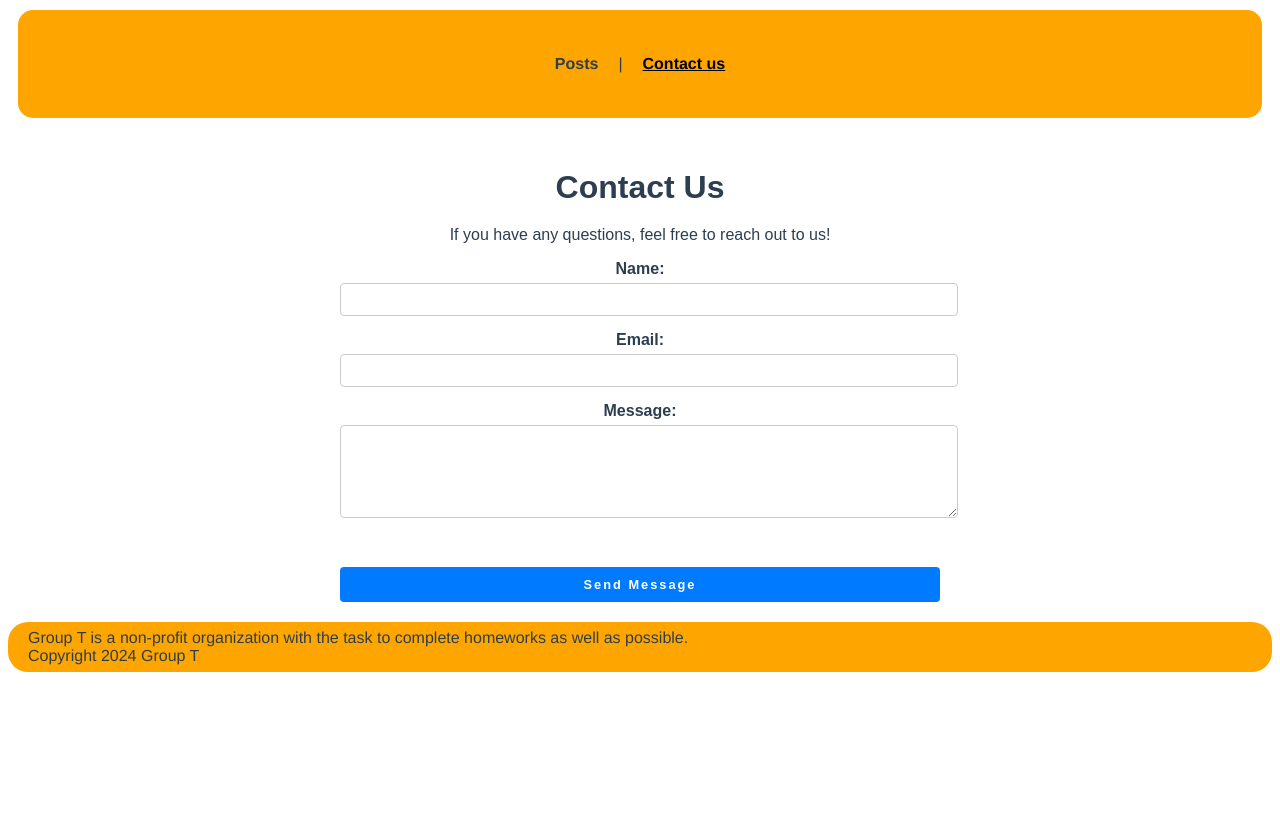
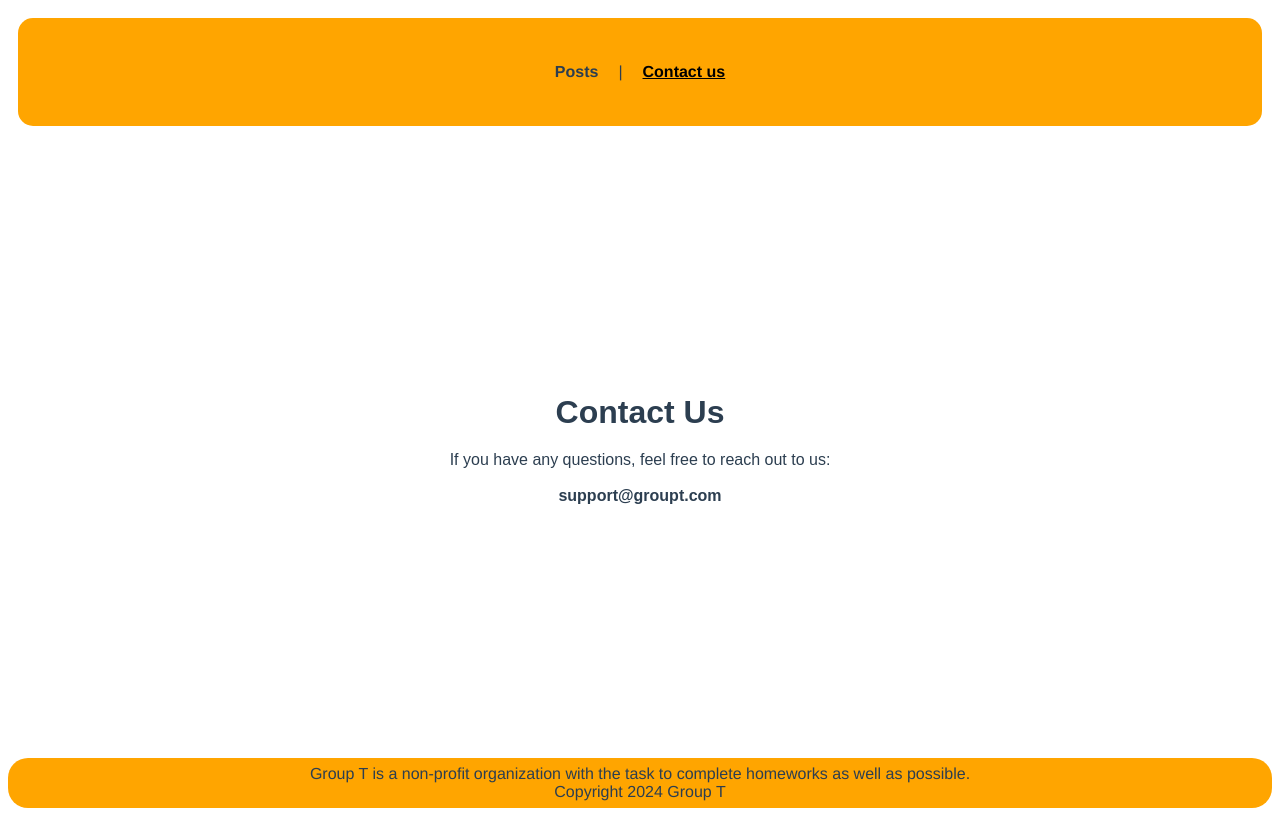
Before and after one commit to samuelkolsar/HW4, a Vue app: page /api/contact in a window 1280 px wide. Built offline with nearby package versions, Linux system fonts and the light colour scheme.

Commit message:
Changed contactUs page, fixed the footer and started adding the date to posts.

```diff
--- a/src/App.vue
+++ b/src/App.vue
@@ -1,7 +1,9 @@
 <template>
   <div id="app">
     <AppHeader />
-    <router-view />
+    <div class ="main-content">
+      <router-view />
+    </div>
     <AppFooter />
   </div>
 </template>
@@ -41,11 +43,21 @@ export default {
 
 <style>
 #app {
+  position: relative;
+  min-height: 100vh;
+  display: flex;
+  flex-direction: column;
   font-family: Avenir, Helvetica, Arial, sans-serif;
   -webkit-font-smoothing: antialiased;
   -moz-osx-font-smoothing: grayscale;
   text-align: center;
   color: #2c3e50;
+}
+.main-content {
+  flex: 1;
+  display: flex;
+  align-items: center;
+  justify-content: center;
 }
 
 nav {
--- a/src/components/AppFooter.vue
+++ b/src/components/AppFooter.vue
@@ -14,8 +14,8 @@
   <style scoped>
   footer {
     display: flex;
-    text-align: left;
-    justify-content: space-between; /* Adjust content alignment if needed */
+    text-align: center;
+    justify-content: center; /* Adjust content alignment if needed */
     align-items: center;
     background-color: orange;
     padding: 10px 20px;
@@ -23,5 +23,6 @@
     height: 50px;
     width: 100%;
     box-sizing: border-box; /* Ensure padding doesn't increase width */
+    bottom: 0;
   }
   </style>
--- a/src/views/APost.vue
+++ b/src/views/APost.vue
@@ -2,12 +2,9 @@
   <div class="A Post">
     <div id="form">
       <h3>A Post</h3>
-      <label for="title">Title: </label>
-      <input name="type" type="text" id="title" required v-model="post.title" />
+      <div class="date">{{ formattedDate }}</div>
       <label for="body">Body: </label>
       <input name="body" type="text" id="body" required v-model="post.body" />
-      <label for="url">Url: </label>
-      <input name="url" type="text" id="url" required v-model="post.urllink" />
     </div>
     <div class="container">
       <button @click="updatePost" class="updatePost">Update Post</button>
@@ -24,9 +21,8 @@ export default {
     return {
       post: {
         id: "",
-        title: "",
         body: "",
-        urllink: "",
+        date: "",
       },
     };
   },
@@ -69,6 +65,17 @@ export default {
   },
   mounted() {
     this.fetchAPost(this.$route.params.id);
+  },
+  computed: {
+    formattedDate() {
+      if (!this.post.date) return "";
+      const date = new Date(this.post.date);
+      return date.toLocaleDateString("en-US", {
+        year: "numeric",
+        month: "short",
+        day: "numeric",
+      });
+    },
   },
 };
 </script>
@@ -116,4 +123,16 @@ button {
   display: flex;
   justify-content: center;
 }
+.date {
+  position: absolute;
+  top: 10px;
+  right: 10px;
+  color: rgb(8, 110, 110);
+  font-size: 0.9em;
+  font-weight: bold;
+}
+#form {
+  position: relative;
+}
+
 </style>
--- a/src/views/AddPost.vue
+++ b/src/views/AddPost.vue
@@ -13,18 +13,17 @@ export default {
   data() {
     return {
       post: {
-        title: "",
         body: "",
-        urllink: "",
+        date: "",
       },
     };
   },
   methods: {
     addPost() {
+      const today = new Date().toISOString().split('T')[0]; // Format date as YYYY-MM-DD
       var data = {
-        title: this.post.title,
         body: this.post.body,
-        urllink: this.post.urllink,
+        date: today,
       };
       fetch("http://localhost:3000/api/posts", {
         method: "POST",
--- a/src/views/ContactUs.vue
+++ b/src/views/ContactUs.vue
@@ -1,46 +1,12 @@
 <template>
     <div class="contact-page">
       <h1>Contact Us</h1>
-      <p>If you have any questions, feel free to reach out to us!</p>
-      <form @submit.prevent="handleSubmit">
-        <div>
-          <label for="name">Name:</label>
-          <input type="text" id="name" v-model="name" required />
-        </div>
-        <div>
-          <label for="email">Email:</label>
-          <input type="email" id="email" v-model="email" required />
-        </div>
-        <div>
-          <label for="message">Message:</label>
-          <textarea id="message" v-model="message" rows="5" required></textarea>
-        </div>
-        <button type="submit">Send Message</button>
-      </form>
+      <p>If you have any questions, feel free to reach out to us:<br>
+        <br>
+        <strong>support@groupt.com</strong>
+      </p>
     </div>
   </template>
-
-  <script>
-  export default {
-    name: 'ContactPage',
-    data() {
-      return {
-        name: '',
-        email: '',
-        message: '',
-      };
-    },
-    methods: {
-      handleSubmit() {
-        // Handle form submission (e.g., send to an API)
-        alert(`Thank you, ${this.name}! We have received your message.`);
-        this.name = '';
-        this.email = '';
-        this.message = '';
-      },
-    },
-  };
-  </script>
 
   <style scoped>
   .contact-page {
@@ -54,40 +20,4 @@
     text-align: center;
     margin-bottom: 20px;
   }
-
-  form {
-    display: flex;
-    flex-direction: column;
-  }
-
-  div {
-    margin-bottom: 15px;
-  }
-
-  label {
-    font-weight: bold;
-    margin-bottom: 5px;
-    display: block;
-  }
-
-  input,
-  textarea {
-    width: 100%;
-    padding: 8px;
-    border: 1px solid #ccc;
-    border-radius: 4px;
-  }
-
-  button {
-    padding: 10px;
-    border: none;
-    background-color: #007bff;
-    color: white;
-    border-radius: 4px;
-    cursor: pointer;
-  }
-
-  button:hover {
-    background-color: #0056b3;
-  }
   </style>
```
Also changed, not shown: 2 other files (tests, documents, lock files or other folders).
